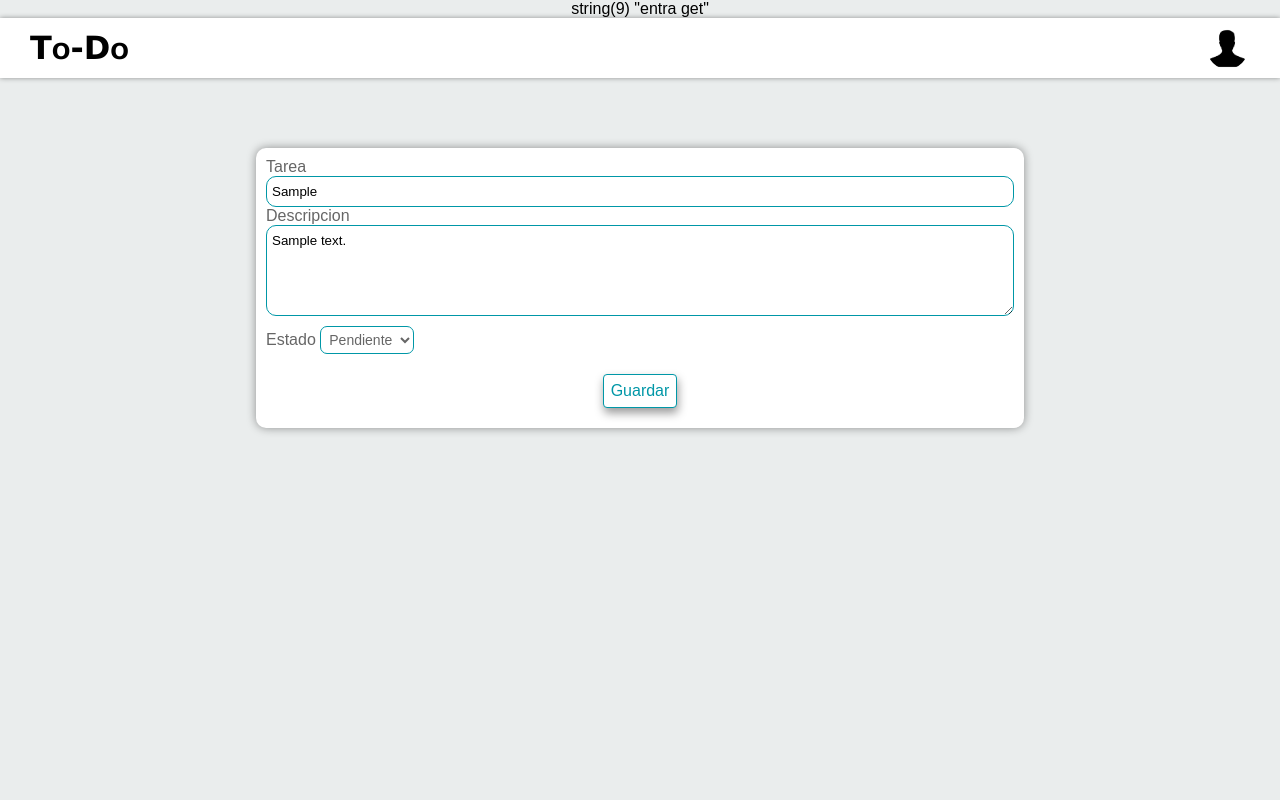
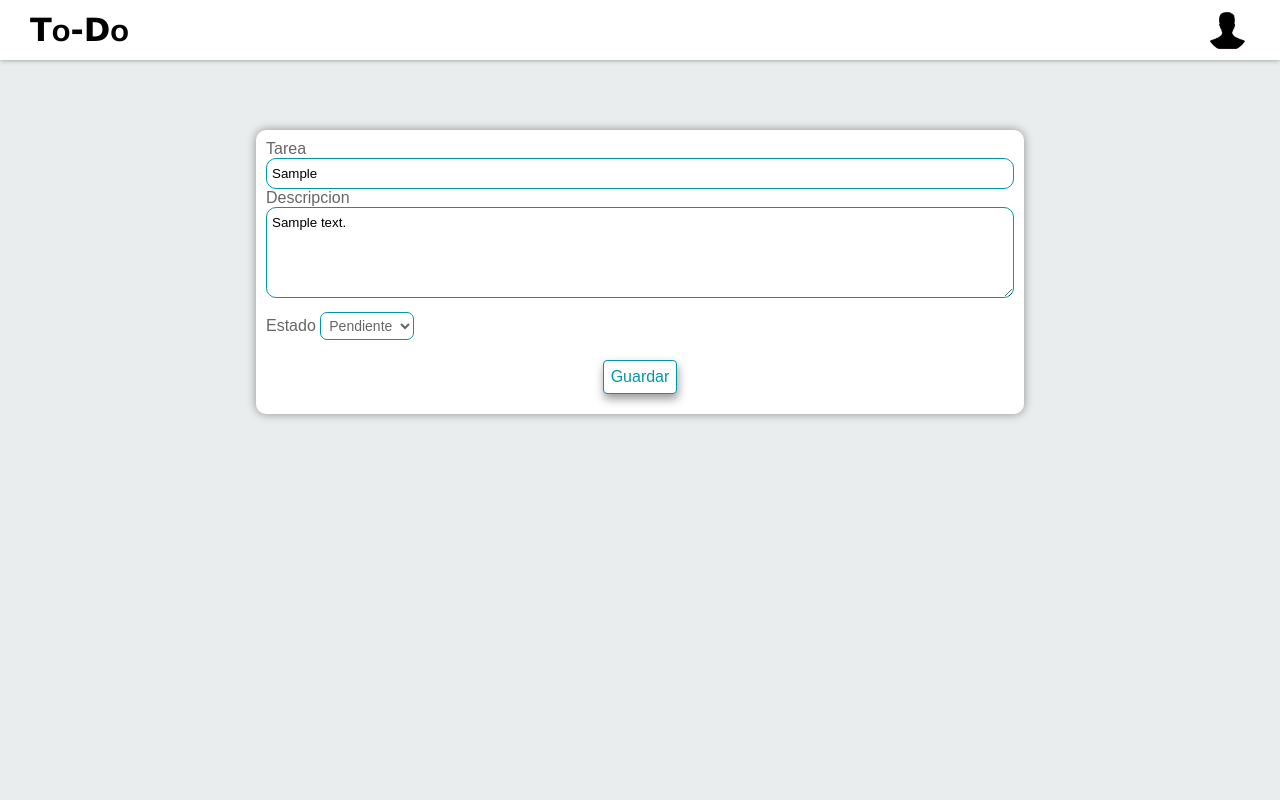
Before and after one commit to davidhfabian/To-Do, a PHP site: page /editTask.php?id=1 in a window 1280 px wide. Run offline with PHP 8.4, Linux system fonts and the light colour scheme; the visitor is signed in with stand-in values (Sample User, id 1); tables that the repository leaves empty or names only in its code hold one stand-in row (values such as "Sample post").

Commit message:
refactoriza

```diff
--- a/editTask.php
+++ b/editTask.php
@@ -32,7 +32,6 @@ if (isset($_POST['editTask'])) {
 
 if (isset($_GET['id'])) {
     $id = $_GET['id'];
-    var_dump("entra get");
 
     $editTask = $conexion->prepare("SELECT * FROM task WHERE id = $id LIMIT 1");
     $editTask->execute();
```
